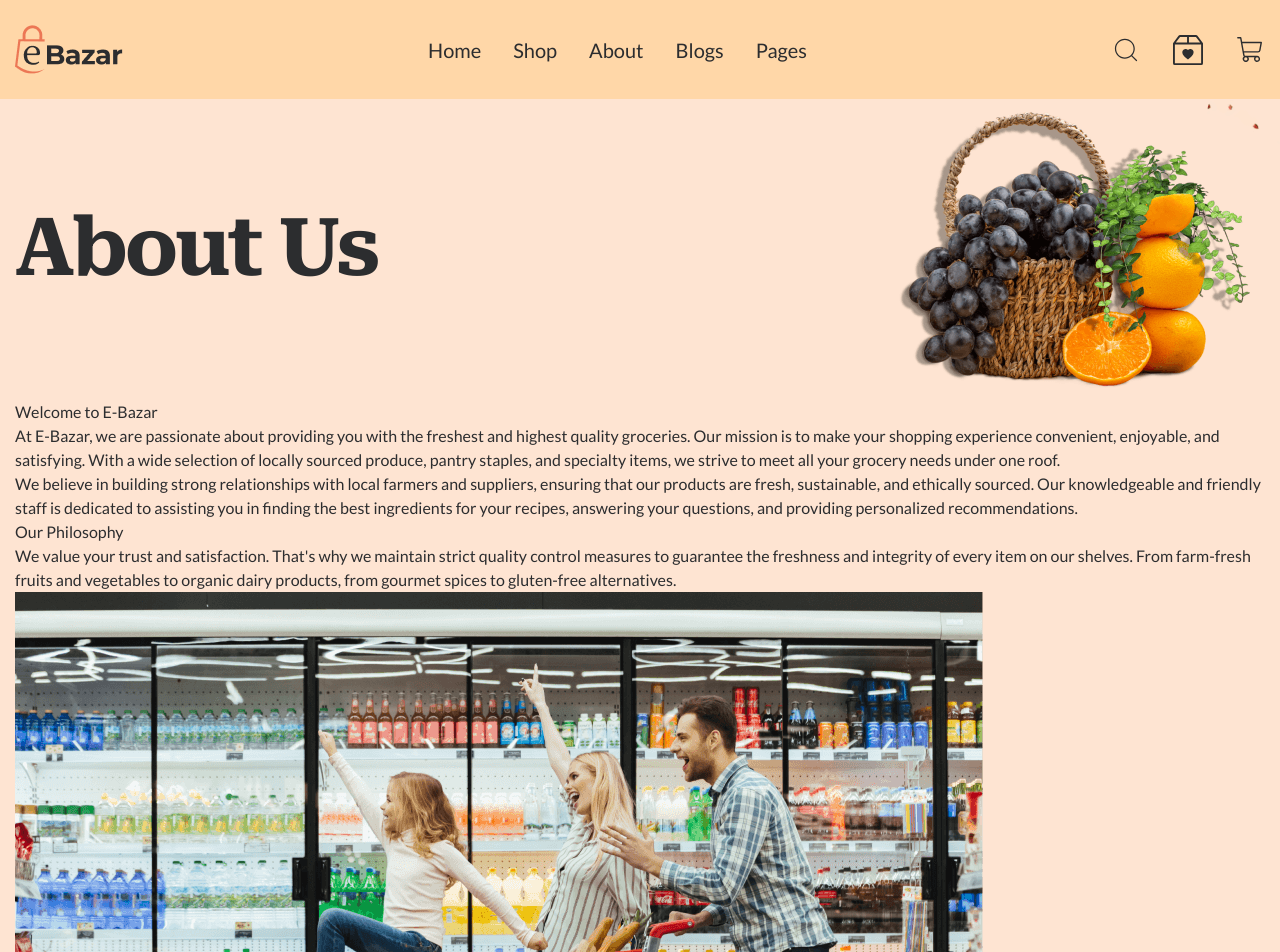
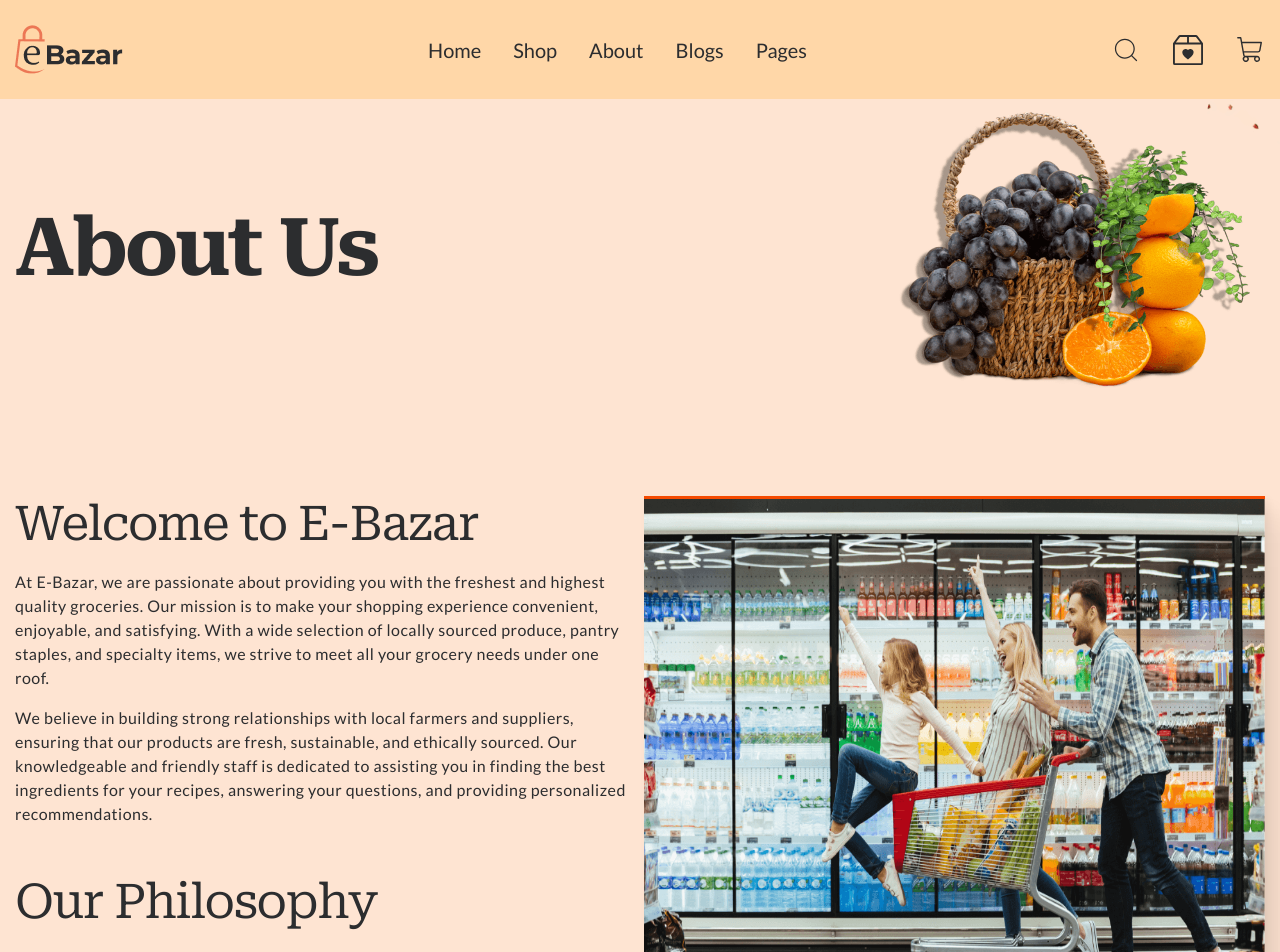
Before and after one commit to hossein1075/e-Bazar, a React (Vite) app: page /about in a window 1280 px wide. Shown: the top 952 px of the page. Built offline with nearby package versions, Linux system fonts and the light colour scheme.

Commit message:
add css section first about us pages

```diff
--- a/src/components/About/MainAbout/MainAbout.jsx
+++ b/src/components/About/MainAbout/MainAbout.jsx
@@ -3,31 +3,31 @@
 function MainAbout() {
     return (
         <>
-            <section>
-                <div className="container">
-                    <div>
-                        <div>
-                            <h3>Welcome to E-Bazar</h3>
-                            <p>
+            <section className='pt-12 sm:pt-17.5 middle:pt-24 pb-6 sm:pb-8 middle:pb-12'>
+                <div className="container flex flex-col xl:flex-row justify-center items-center">
+                    <div className='flex flex-col xl:flex-row gap-2 max-w-180 xl:max-w-full'>
+                        <div className='basis-[50%]'>
+                            <h3 className='mb-4 text-3xl sm:text-5xl leading-[120%] tracking-tightest2 font-RobotoSerif-Regular'>Welcome to E-Bazar</h3>
+                            <p className='mb-4 leading-[150%] tracking-tightest4 text-base'>
                                 At E-Bazar, we are passionate about providing you with the freshest and highest quality groceries. Our mission is to make your shopping experience convenient,
                                 enjoyable, and satisfying. With a wide selection of locally sourced produce, pantry staples, and specialty items,
                                 we strive to meet all your grocery needs under one roof.
                             </p>
-                            <p>
+                            <p className='mb-12 leading-[150%] tracking-tightest4 text-base'>
                                 We believe in building strong relationships with local farmers and suppliers, ensuring that our products are fresh,
                                 sustainable, and ethically sourced. Our knowledgeable and friendly staff is dedicated to assisting you in finding the best ingredients for your recipes,
                                 answering your questions, and providing personalized recommendations.
                             </p>
-                            <h3>Our Philosophy</h3>
-                            <p>
+                            <h3 className='mb-4 text-3xl sm:text-5xl leading-[120%] tracking-tightest2 font-RobotoSerif-Regular'>Our Philosophy</h3>
+                            <p className='mb-4 leading-[150%] tracking-tightest4 text-base'>
                                 We value your trust and satisfaction.
                                 That's why we maintain strict quality control measures to guarantee the freshness and integrity of every item on our shelves.
                                 From farm-fresh fruits and vegetables to organic dairy products,
                                 from gourmet spices to gluten-free alternatives.
                             </p>
                         </div>
-                        <div>
-                            <img src="/images/About/about-1.png" alt="About Us" />
+                        <div className='basis-[50%]'>
+                            <img src="/images/About/about-1.png" className='xl:h-full xl:w-full shadow-sub rounded-b-3xl border-t-3 border-solid border-orange-600' alt="About Us" />
                         </div>
                     </div>
                 </div>
--- a/src/components/Shop/Title/ShopBanner.jsx
+++ b/src/components/Shop/Title/ShopBanner.jsx
@@ -6,7 +6,7 @@
     <section className='mt-20 md:mt-25 pt-20 md:pt-25 md:bg-[url(/images/Shop/banner.png)] bg-bottom bg-no-repeat bg-cover xl:h-75'>
         <div className="container">
             <div>
-                <h1 className='font-bold font-RobotoSerif-Bold text-80px leading-[120%] tracking-tightest'>{title}</h1>
+                <h1 className='font-bold font-RobotoSerif-Bold text-6xl sm:text-80px leading-[120%] tracking-tightest'>{title}</h1>
             </div>
         </div>
     </section>
```
